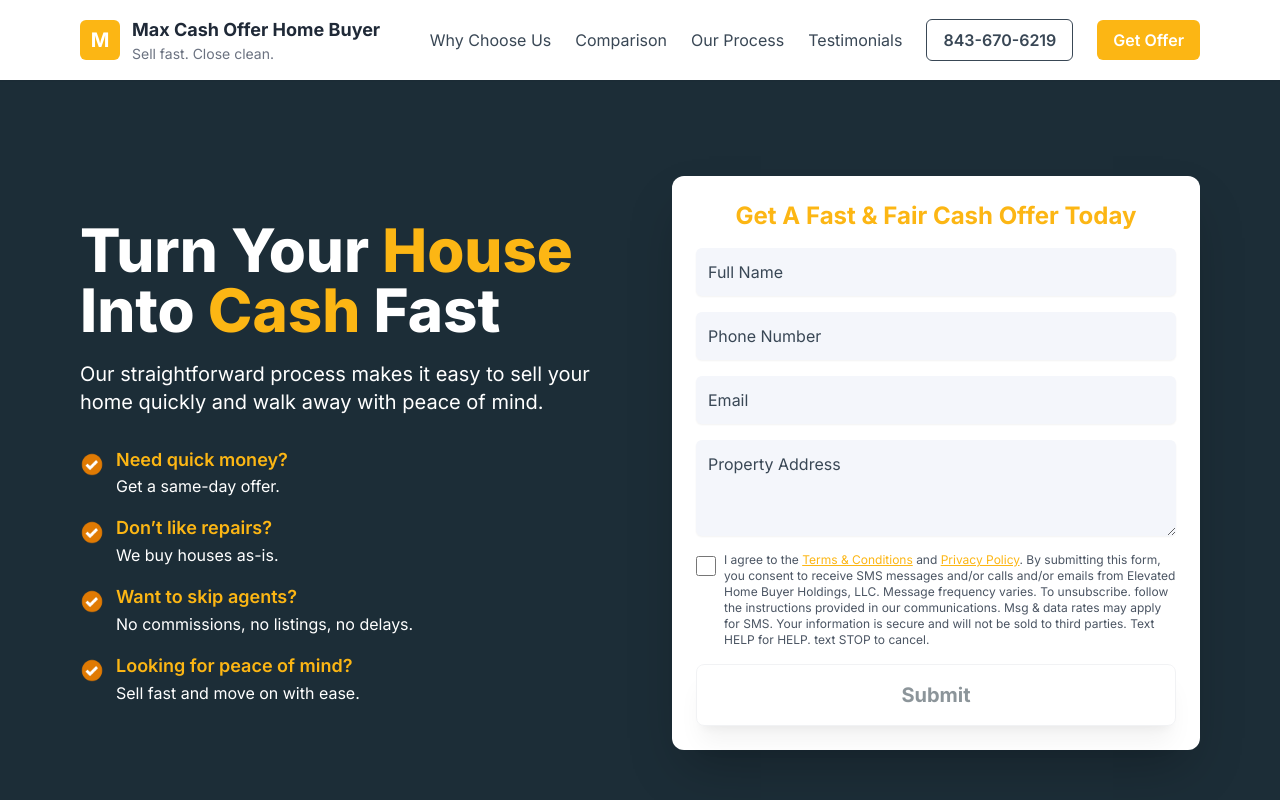
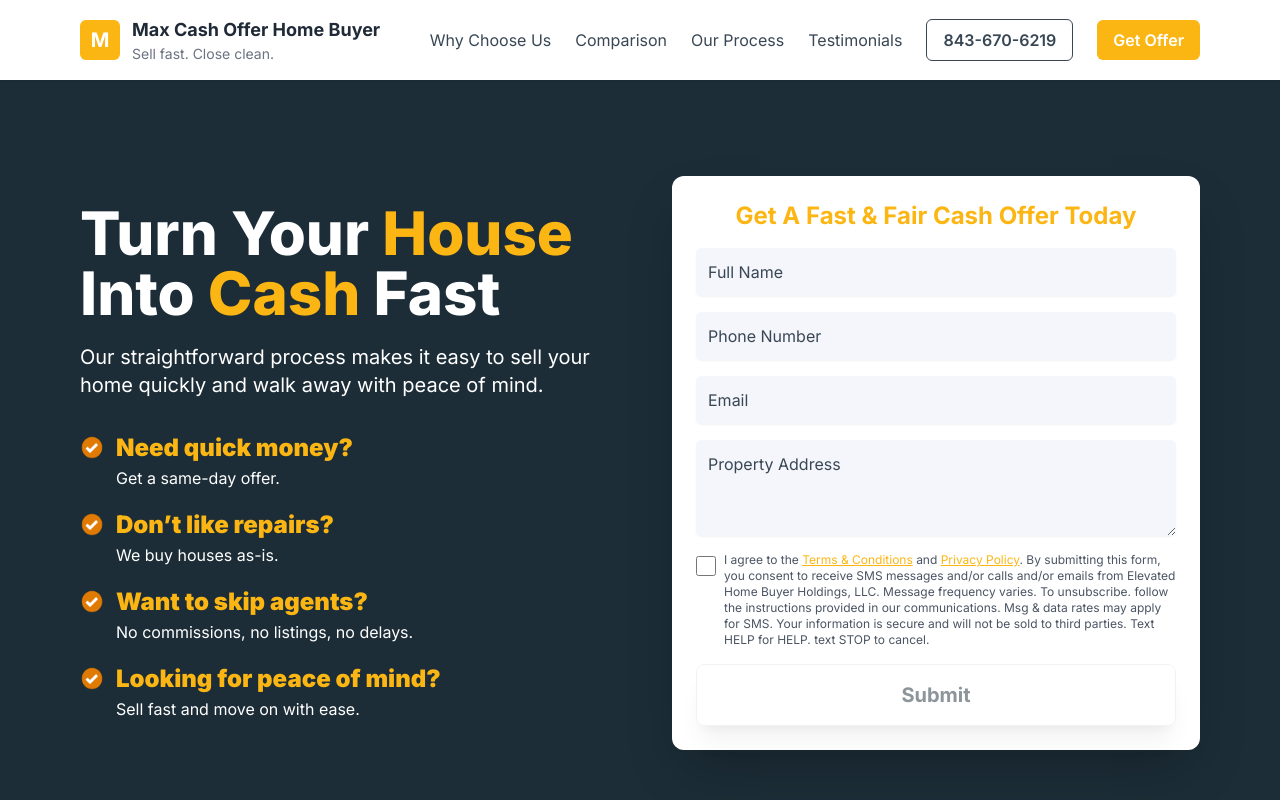
Before and after one commit to hpintojr/gettopdollar-homebuyer, a Next.js app: page / in a window 1280 px wide. Shown: the top 800 px of the page. Built offline with nearby package versions, Linux system fonts and the light colour scheme.

Commit message:
Update Hero.tsx

```diff
--- a/components/Hero.tsx
+++ b/components/Hero.tsx
@@ -28,7 +28,8 @@ export default function Hero() {
                  className="mr-3 mt-1 flex-shrink-0"
                />
                <div>
-                 <span className="font-semibold text-brandPrimary block leading-snug">Need quick money?</span>
+                 {/* --- UPDATED CLASSES HERE --- */}
+                 <span className="font-black text-brandPrimary block leading-snug text-2xl">Need quick money?</span>
                  <span className="text-white text-base">Get a same-day offer.</span>
                </div>
              </li>
@@ -41,7 +42,8 @@ export default function Hero() {
                  className="mr-3 mt-1 flex-shrink-0"
                />
                <div>
-                 <span className="font-semibold text-brandPrimary block leading-snug">Don’t like repairs?</span>
+                 {/* --- UPDATED CLASSES HERE --- */}
+                 <span className="font-black text-brandPrimary block leading-snug text-2xl">Don’t like repairs?</span>
                  <span className="text-white text-base">We buy houses as-is.</span>
                </div>
              </li>
@@ -54,7 +56,8 @@ export default function Hero() {
                  className="mr-3 mt-1 flex-shrink-0"
                />
                <div>
-                 <span className="font-semibold text-brandPrimary block leading-snug">Want to skip agents?</span>
+                 {/* --- UPDATED CLASSES HERE --- */}
+                 <span className="font-black text-brandPrimary block leading-snug text-2xl">Want to skip agents?</span>
                  <span className="text-white text-base">No commissions, no listings, no delays.</span>
                </div>
              </li>
@@ -67,7 +70,8 @@ export default function Hero() {
                   className="mr-3 mt-1 flex-shrink-0"
                 />
                <div>
-                 <span className="font-semibold text-brandPrimary block leading-snug">Looking for peace of mind?</span>
+                 {/* --- UPDATED CLASSES HERE --- */}
+                 <span className="font-black text-brandPrimary block leading-snug text-2xl">Looking for peace of mind?</span>
                  <span className="text-white text-base">Sell fast and move on with ease.</span>
                </div>
              </li>
```
